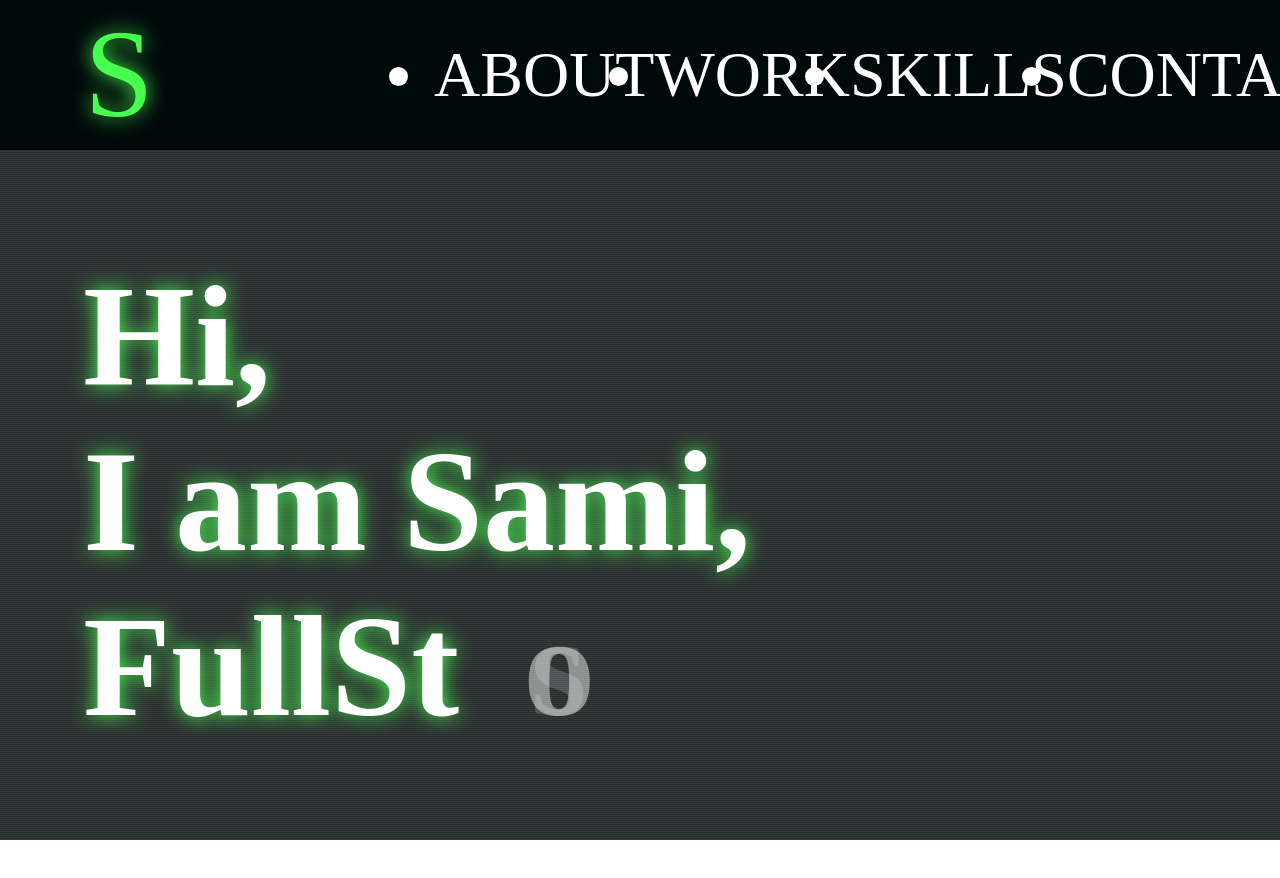
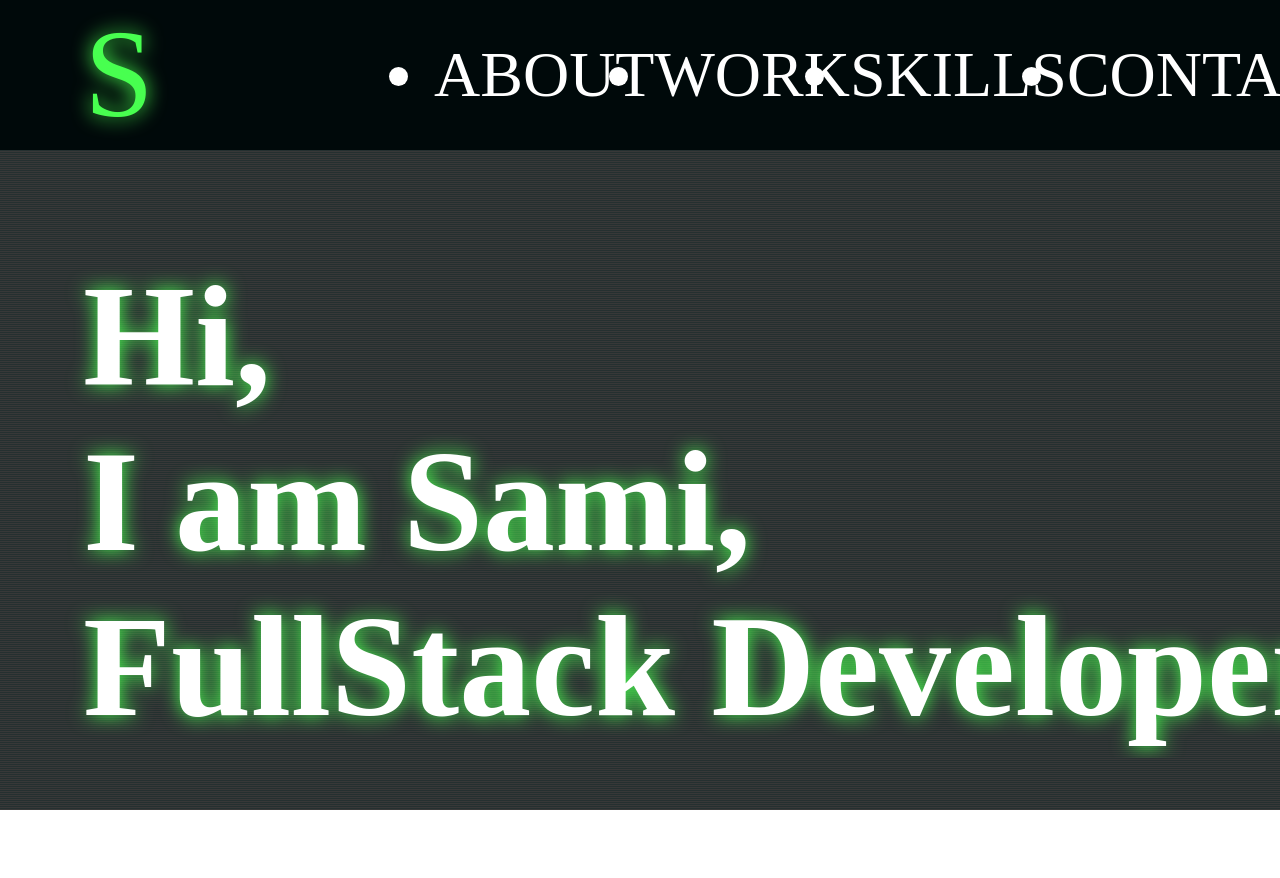
Before and after one commit to Sami-21/Blog, a Next.js app in the folder view/: page / in a window 1280 px wide. Shown: the top 878 px of the page. After the commit the page ends 810 px from the top, so only its background shows below. Built offline with nearby package versions, Linux system fonts and the light colour scheme.

Commit message:
COD text effect refactored

```diff
--- a/view/Components/IntroText.tsx
+++ b/view/Components/IntroText.tsx
@@ -2,22 +2,21 @@ import React from "react";
 import useTextTyping from "../hooks/useTextTyping";
 import style from "../styles/IntroText.module.css";
 
-let Transition1: string = "Ps: A wx Mvqk$ BctrKzsgf Huljhezsw";
-let Transition2: string = "Ma! Q fd Xifv_ UnrsZlomz Pvftkqabk";
-let Transition3: string = `Hi, I am Sami, FullStack Developer`;
+const IntroText = () => {
+  let Transition1: string = "Ps: A wx Mvqk$ BctrKzsgf Huljhezsw";
+  let Transition2: string = "Ma! Q fd Xifv_ UnrsZlomz Pvftkqabk";
+  let Transition3: string = `Hi, I am Sami, FullStack Developer`;
 
-const IntroText = () => {
-  const IntroTextState1: string = useTextTyping(Transition1, 250);
-  const IntroTextState2: string = useTextTyping(Transition2, 250);
-  const IntroTextState3: string = useTextTyping(Transition3, 250);
-
+  const TextState1: string = useTextTyping(Transition1, 60);
+  const TextState2: string = useTextTyping(Transition2, 60);
+  const TextState3: string = useTextTyping(Transition3, 60);
   return (
     <div className={style.TextContainer}>
       <h1 className={style.IntroText}>
         {/* First State */}
 
         <span className={`${style.FirstTextTransition}`}>
-          {IntroTextState1.split("")
+          {TextState1.split("")
             .slice(0, 3)
             .map((char, index) => {
               return (
@@ -27,7 +26,7 @@ const IntroText = () => {
               );
             })}
           <br />
-          {IntroTextState1.split("")
+          {TextState1.split("")
             .slice(3, 14)
             .map((char, index) => {
               return (
@@ -37,7 +36,7 @@ const IntroText = () => {
               );
             })}
           <br />
-          {IntroTextState1.split("")
+          {TextState1.split("")
             .slice(14)
             .map((char, index) => {
               return (
@@ -51,7 +50,7 @@ const IntroText = () => {
         {/* Second State */}
 
         <span className={`${style.SecondTextTransition}  `}>
-          {IntroTextState2.split("")
+          {TextState2.split("")
             .slice(0, 3)
             .map((char, index) => (
               <span key={index} className={` ${style.Disappeared2}`}>
@@ -59,8 +58,7 @@ const IntroText = () => {
               </span>
             ))}
           <br />
-
-          {IntroTextState2.split("")
+          {TextState2.split("")
             .slice(3, 14)
             .map((char, index) => (
               <span key={index} className={` ${style.Disappeared2}`}>
@@ -68,8 +66,7 @@ const IntroText = () => {
               </span>
             ))}
           <br />
-
-          {IntroTextState2.split("")
+          {TextState2.split("")
             .slice(14)
             .map((char, index) => (
               <span key={index} className={` ${style.Disappeared2}`}>
@@ -81,82 +78,55 @@ const IntroText = () => {
         {/* Third State */}
 
         <span className={style.ThirdTextTransition}>
-          {IntroTextState3.split("")
+          {TextState3.split("")
             .slice(0, 3)
             .map((char, index) => (
-              <span className={`${style.Disappeared3}  `} key={index}>
+              <span className={`${style.Showed}  `} key={index}>
                 {char}
               </span>
             ))}
           <br />
-
-          {IntroTextState3.split("")
+          {TextState3.split("")
             .slice(3, 14)
             .map((char, index) => (
-              <span className={`${style.Disappeared3}  `} key={index}>
+              <span className={`${style.Showed}  `} key={index}>
                 {char}
               </span>
             ))}
           <br />
-
-          {IntroTextState3.split("")
+          {TextState3.split("")
             .slice(14)
             .map((char, index) => (
-              <span className={`${style.Disappeared3}  `} key={index}>
+              <span className={`${style.Showed}  `} key={index}>
                 {char}
               </span>
             ))}
         </span>
-
-        {/* {IntroTextState3.split("")
-          .slice(3, 14)
-          .map((char, index) => (
-            <span className={`${style.IntroText}  `} key={index}>
-              {char}
-            </span>
-          ))}
-        <br />
-        {IntroTextState3.split("")
-          .slice(14)
-          .map((char, index) => (
-            <span className={`${style.IntroText}  `} key={index}>
-              {char}
-            </span>
-          ))} */}
         <span className={style.IntroTextBlur}>
-          {IntroTextState3.split("")
+          {TextState3.split("")
             .slice(0, 3)
             .map((char, index) => (
-              <span className={`${style.Disappeared3}    `} key={index}>
+              <span className={`${style.Showed}`} key={index}>
                 {char}
               </span>
             ))}
           <br />
-
-          {IntroTextState3.split("")
+          {TextState3.split("")
             .slice(3, 14)
             .map((char, index) => (
-              <span className={`${style.Disappeared3}    `} key={index}>
+              <span className={`${style.Showed}`} key={index}>
                 {char}
               </span>
             ))}
           <br />
-
-          {IntroTextState3.split("")
+          {TextState3.split("")
             .slice(14)
             .map((char, index) => (
-              <span className={`${style.Disappeared3}    `} key={index}>
+              <span className={`${style.Showed}`} key={index}>
                 {char}
               </span>
             ))}
         </span>
-
-        {/* <span className={``}>
-          {IntroTextState3.slice(0, 3)} <br />
-          {IntroTextState3.slice(3, 14)}
-          <br />
-          {IntroTextState3.slice(14)}
-        </span> */}
       </h1>
     </div>
   );
--- a/view/styles/IntroText.module.css
+++ b/view/styles/IntroText.module.css
@@ -1,7 +1,7 @@
 .TextContainer {
     padding-top: 150px;
     width: 100vw;
-    height: 100vh;
+    height: calc(100vh - 200px);
     padding-left: 75px;
     overflow: hidden;
 }
@@ -12,6 +12,8 @@
     color: #fff;
     opacity: 1;
     z-index: 100;
+    width: 100%;
+    height: 200px;
 }
 
 .FirstTextTransition {
@@ -38,24 +40,24 @@
 
 .Disappeared1 {
     animation-name: fade1;
-    animation-duration: 250ms;
+    animation-duration: 60ms;
     animation-fill-mode: forwards;
     animation-delay: 0;
 }
 
 .Disappeared2 {
     animation-name: fade1;
-    animation-duration: 250ms;
+    animation-duration: 60ms;
     animation-fill-mode: forwards;
-    animation-delay: 75ms;
+    animation-delay: 40ms;
     opacity: 0;
 }
 
-.Disappeared3 {
+.Showed {
     animation-name: fade2;
-    animation-duration: 250ms;
+    animation-duration: 60ms;
     animation-fill-mode: forwards;
-    animation-delay: 200ms;
+    animation-delay: 60ms;
     opacity: 0;
 }
 
```
Also changed, not shown: view/Components/AboutSection.tsx (+8 -3 lines), view/Components/CODTextEffect.tsx (added, +63 -0 lines), view/Components/TextTransition.tsx (deleted, +0 -7 lines).
